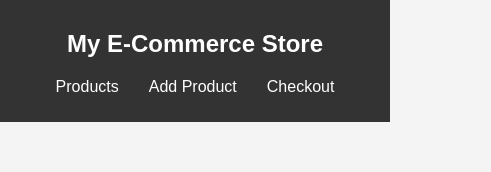
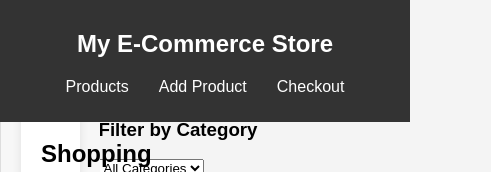
Before and after one commit to kouragita/end-of-phase2-project, a React (Vite) app: page / in a window 390 px wide. Shown: the top 172 px of the page, 491 px wide, since content can reach past the window. Built offline with nearby package versions, Linux system fonts and the light colour scheme; data requests are answered from the project's data file.

Commit message:
adds modifications

```diff
--- a/src/index.css
+++ b/src/index.css
@@ -1,3 +1,28 @@
+@media (max-width: 1200px) {
+  .main-content {
+      max-width: 1000px;
+  }
+}
+
+@media (max-width: 992px) {
+  .main-content {
+      max-width: 750px;
+  }
+}
+
+@media (max-width: 768px) {
+  .main-content {
+      max-width: 500px;
+  }
+}
+
+@media (max-width: 576px) {
+  .main-content {
+      max-width: 100%;
+      padding: 10px;
+  }
+}
+
 body {
     font-family: Arial, sans-serif;
     margin: 0;
@@ -10,6 +35,10 @@ body {
     color: #fff;
     padding: 10px;
     text-align: center;
+    position: fixed;
+    top: 0;
+    width: 100%;
+    z-index: 1;
   }
 
   nav ul {
@@ -32,6 +61,8 @@ body {
     flex-wrap: wrap;
     gap: 20px;
     padding: 20px;
+    margin-left: 15%;
+    padding-top: 80px;
   }
 
   .content {
@@ -44,6 +75,11 @@ body {
     padding: 20px;
     background-color: #f7f7f7;
     border-left: 1px solid #ddd;
+    position: fixed;
+    top: 80px;
+    left: 0;
+    width: 15%;
+    height: 100vh;
   }
 
   .product-list {
```
Also changed, not shown: db.json, 1 other file (tests, documents, lock files or other folders).
